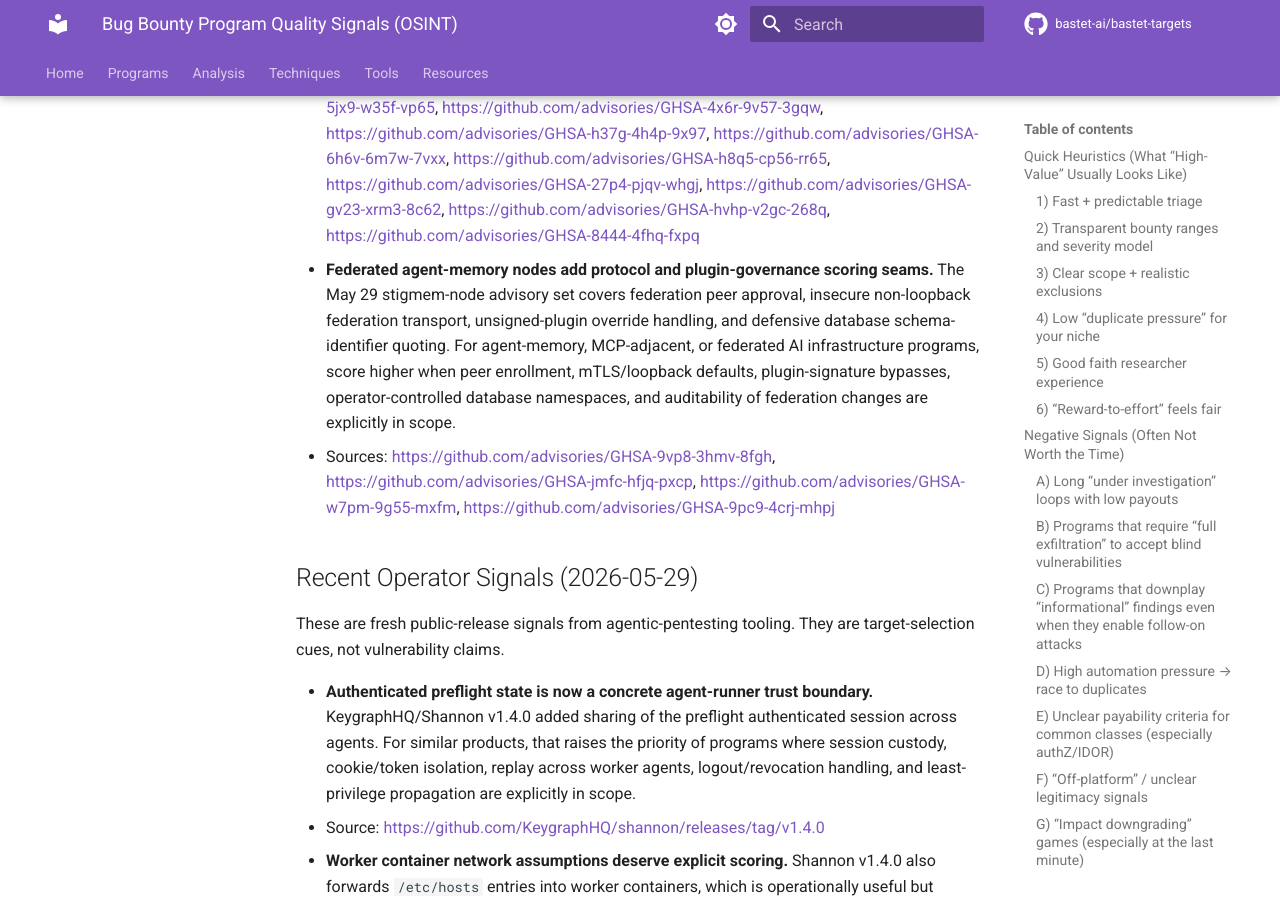
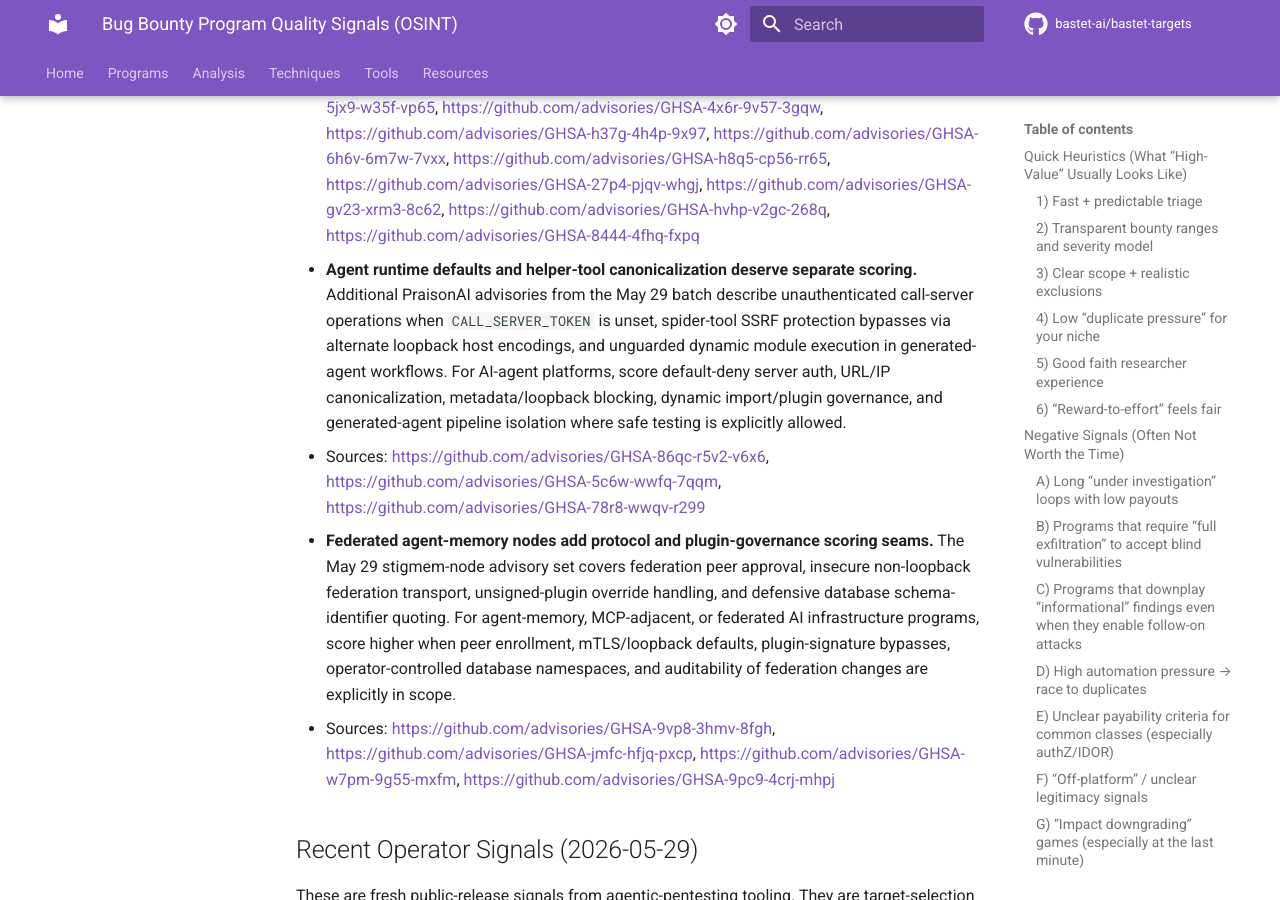
Before and after one commit to bastet-ai/bastet-targets, an MkDocs documentation site: the page built from docs/programs/program-quality-signals.md, in a window 1280 px wide and 900 px high, scrolled down 6194 px. Built offline with MkDocs 1.6.1 and Material for MkDocs 9.7.7, drawn with Linux system fonts in a browser that asks for light colours; comment, search, counter and statistics services are not loaded.

Commit message:
Add agent-server target signals

```diff
--- a/docs/programs/program-quality-signals.md
+++ b/docs/programs/program-quality-signals.md
@@ -136,6 +136,8 @@
   - Source: https://github.com/advisories/GHSA-6pvw-g552-53c5
 - **Agent-platform authZ clusters are a product-quality signal.** The broader May 29 PraisonAI Platform advisory batch adds repeated workspace-boundary and role-enforcement failures: owner promotion, member removal, cross-workspace object/label/dependency access, activity-log exposure, arbitrary file write, and default unauthenticated API deployment. For AI-agent platforms, prioritize programs that publish multi-tenant authorization models, role-transition rules, object ownership checks, deployment-auth defaults, and safe validation guidance for cross-workspace negative tests.
   - Sources: https://github.com/advisories/GHSA-c2m8-4gcg-v22g, https://github.com/advisories/GHSA-w388-2392-px73, https://github.com/advisories/GHSA-5jx9-w35f-vp65, https://github.com/advisories/GHSA-4x6r-9v57-3gqw, https://github.com/advisories/GHSA-h37g-4h4p-9x97, https://github.com/advisories/GHSA-6h6v-6m7w-7vxx, https://github.com/advisories/GHSA-h8q5-cp56-rr65, https://github.com/advisories/GHSA-27p4-pjqv-whgj, https://github.com/advisories/GHSA-gv23-xrm3-8c62, https://github.com/advisories/GHSA-hvhp-v2gc-268q, https://github.com/advisories/GHSA-8444-4fhq-fxpq
+- **Agent runtime defaults and helper-tool canonicalization deserve separate scoring.** Additional PraisonAI advisories from the May 29 batch describe unauthenticated call-server operations when `CALL_SERVER_TOKEN` is unset, spider-tool SSRF protection bypasses via alternate loopback host encodings, and unguarded dynamic module execution in generated-agent workflows. For AI-agent platforms, score default-deny server auth, URL/IP canonicalization, metadata/loopback blocking, dynamic import/plugin governance, and generated-agent pipeline isolation where safe testing is explicitly allowed.
+  - Sources: https://github.com/advisories/GHSA-86qc-r5v2-v6x6, https://github.com/advisories/GHSA-5c6w-wwfq-7qqm, https://github.com/advisories/GHSA-78r8-wwqv-r299
 - **Federated agent-memory nodes add protocol and plugin-governance scoring seams.** The May 29 stigmem-node advisory set covers federation peer approval, insecure non-loopback federation transport, unsigned-plugin override handling, and defensive database schema-identifier quoting. For agent-memory, MCP-adjacent, or federated AI infrastructure programs, score higher when peer enrollment, mTLS/loopback defaults, plugin-signature bypasses, operator-controlled database namespaces, and auditability of federation changes are explicitly in scope.
   - Sources: https://github.com/advisories/GHSA-9vp8-3hmv-8fgh, https://github.com/advisories/GHSA-jmfc-hfjq-pxcp, https://github.com/advisories/GHSA-w7pm-9g55-mxfm, https://github.com/advisories/GHSA-9pc9-4crj-mhpj
 
```
Also changed, not shown: docs/program-quality-signals.md (+1 -0 lines), docs/programs/high-value.md (+1 -0 lines), docs/resources/program-quality-signals.md (+1 -0 lines).
